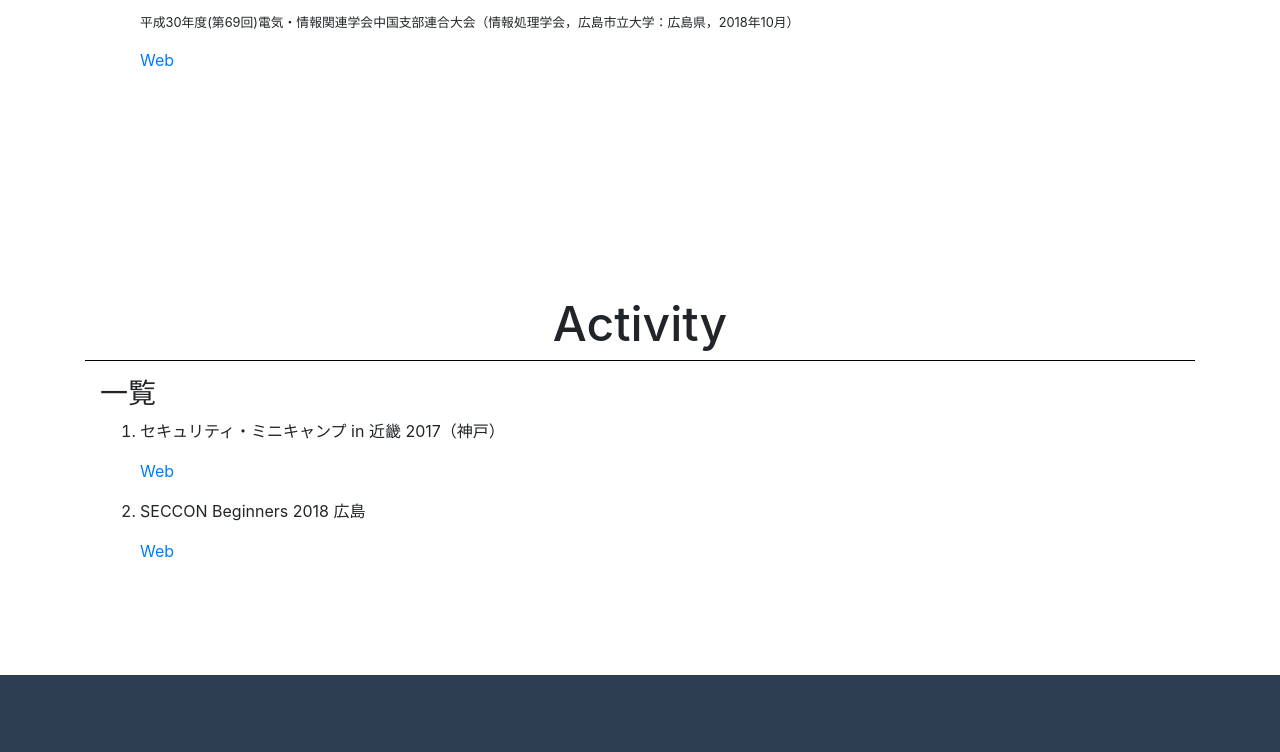
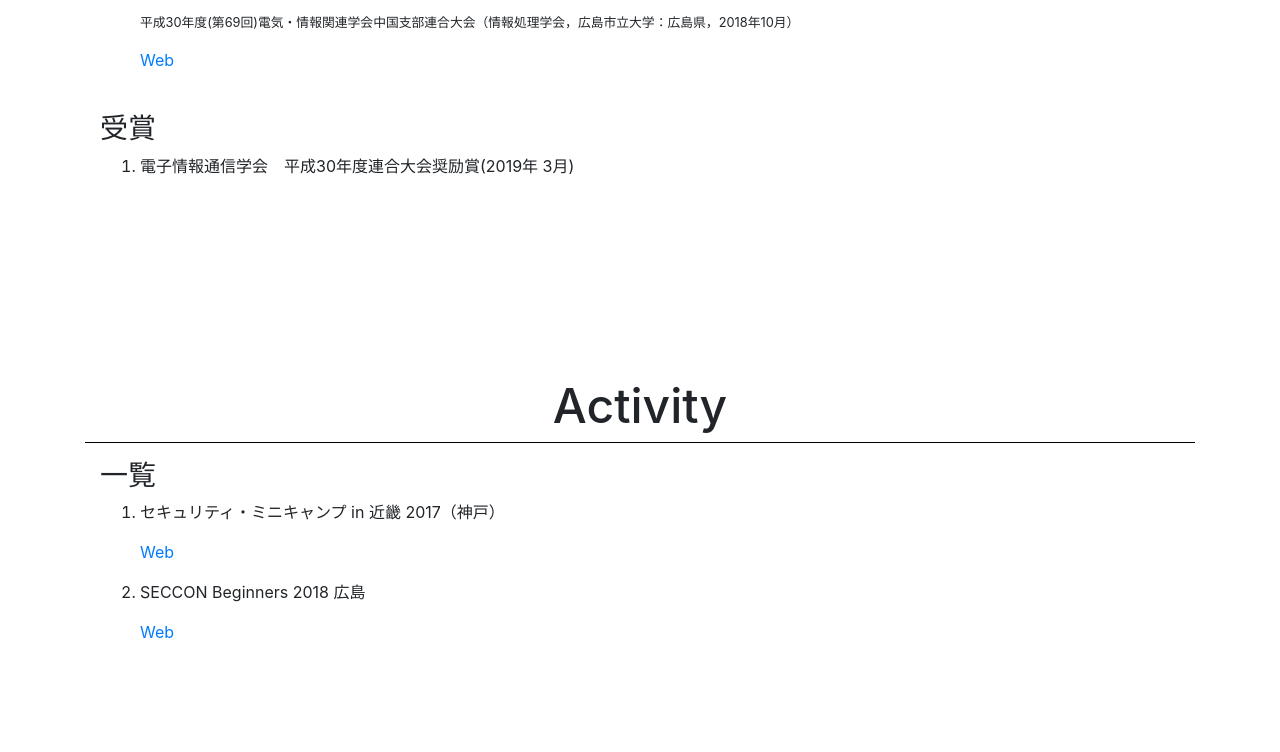
Before and after one commit to Yuya-Nakata/Mypage, a website with bundled scripts: page index.html in a window 1280 px wide. Shown: the part 3569-4321 px from the top of the page. Built offline with nearby package versions, Linux system fonts and the light colour scheme.

Commit message:
受賞
受賞歴の追加

```diff
--- a/index.html
+++ b/index.html
@@ -259,6 +259,15 @@
                 </li>
 
             </ol>
+          <h3>受賞</h3>
+            <ol>
+                <li>
+                    <p class="Big">
+                      電子情報通信学会　平成30年度連合大会奨励賞(2019年 3月)
+                    </p>
+                </li>
+
+            </ol>
         </div>
     </div>
 </section>
```
